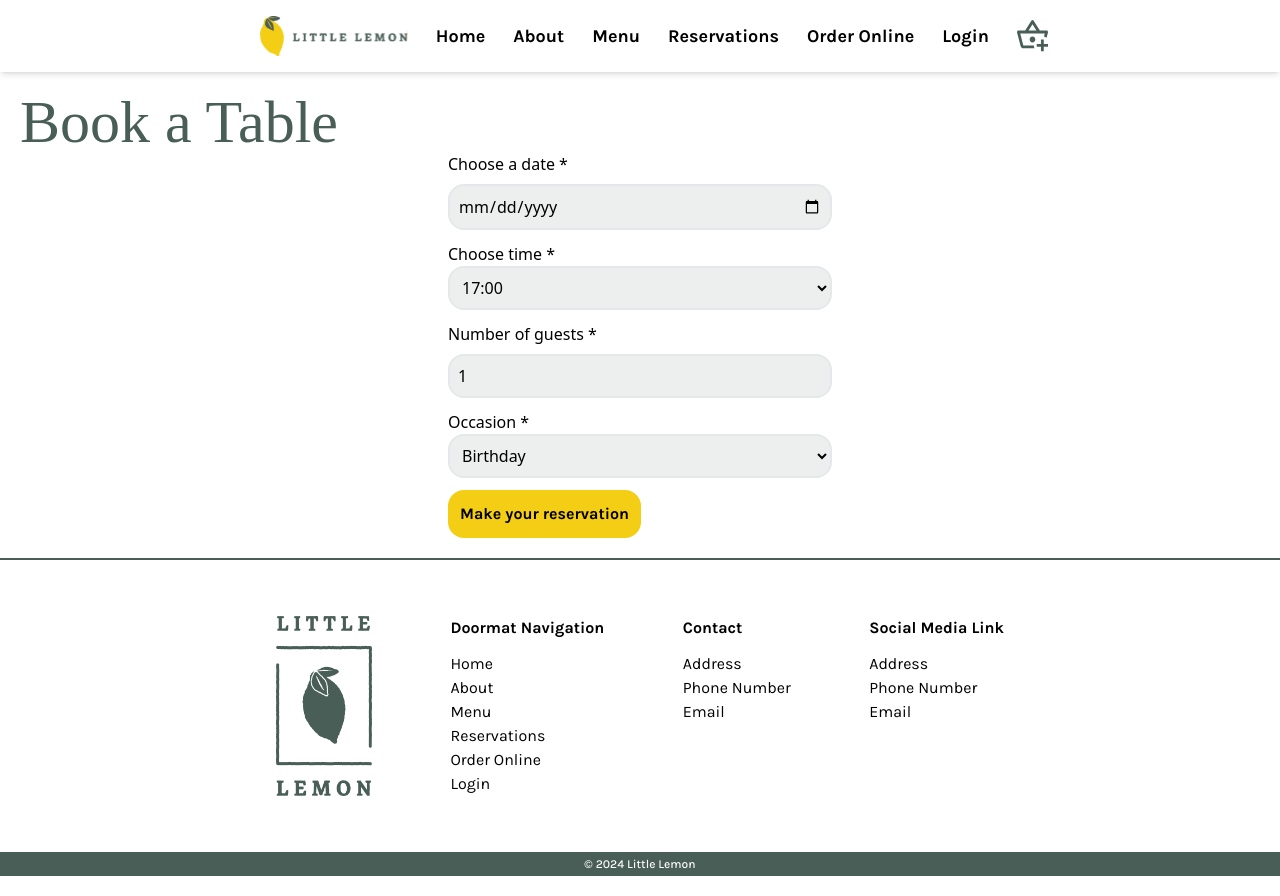
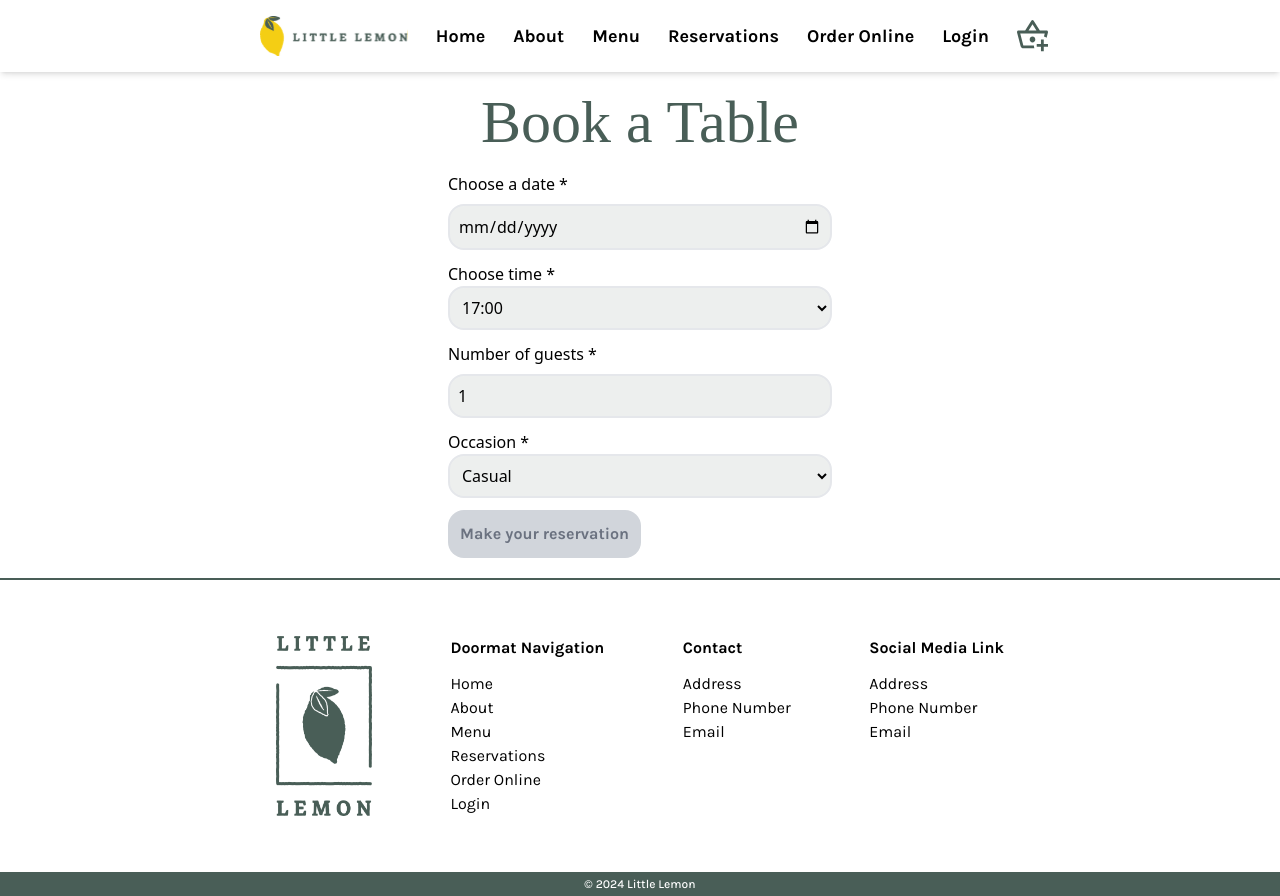
Before and after one commit to juliannGabrielDev/final-project-front-end, a React (Vite) app: page /booking in a window 1280 px wide. Built offline with nearby package versions, Linux system fonts and the light colour scheme; a web font is replaced by a local one.

Commit message:
04 - 01 - 24

```diff
--- a/src/App.jsx
+++ b/src/App.jsx
@@ -1,9 +1,7 @@
 import { Routes, Route } from "react-router-dom";
 
-import Nav from "./layout/Nav";
-import Home from "./pages/Home";
-import Footer from "./layout/Footer";
-import BookingPage from "./pages/BookingPage";
+import {Nav, Footer} from './layout';
+import {Home, BookingPage, ConfirmedBooking} from './pages';
 
 function App() {
   return (
@@ -14,6 +12,7 @@ function App() {
         {/* main and header here (<Home />) */}
         <Route path="/" element={<Home />} />
         <Route path="/booking" element={<BookingPage />} />
+        <Route path="/confirmed-booking" element={<ConfirmedBooking />} />
       </Routes>
 
       <Footer />
--- a/src/api/api.js
+++ b/src/api/api.js
@@ -29,3 +29,8 @@ export const fetchAPI = function(date) {
     console.log('Generated times for', parsedDate, result);
     return result;
 };
+
+export const submitAPI = function(formData) {
+    console.log('Submitting:', formData);
+    return true;
+};
--- a/src/components/CustomInput.jsx
+++ b/src/components/CustomInput.jsx
@@ -1,6 +1,6 @@
 import PropTypes from 'prop-types';
 
-export default function CustomInput({ id, type, label, placeholder, value, onChange, ...rest }) {
+export default function CustomInput({ id, type, label, placeholder, value, onChange, variant, ...rest }) {
     return (
         <>
             <label
@@ -16,7 +16,7 @@ export default function CustomInput({ id, type, label, placeholder, value, onCha
                 value={value}
                 onChange={onChange}
                 {...rest}
-                className="block mb-3 w-full bg-highlightWhite outline-none rounded-2xl p-2 border-2 focus:border-primaryGreen focus:ring-primaryGreen"
+                className={`${variant} block mb-3 w-full bg-highlightWhite outline-none rounded-2xl p-2 border-2 focus:border-primaryGreen focus:ring-primaryGreen`}
             />
         </>
     )
@@ -29,5 +29,6 @@ CustomInput.propTypes = {
     placeholder: PropTypes.string,
     value: PropTypes.string,
     onChange: PropTypes.func,
+    variant: PropTypes.string,
     rest: PropTypes.object,
 }
--- a/src/pages/BookingPage.jsx
+++ b/src/pages/BookingPage.jsx
@@ -1,5 +1,6 @@
 import { useState, useReducer, useEffect } from 'react';
-import { fetchAPI } from '../api/api';
+import { useNavigate } from 'react-router-dom';
+import { fetchAPI, submitAPI } from '../api/api';
 import PropTypes from 'prop-types';
 import { Button, CustomInput, H1 } from '../components';
 
@@ -44,8 +45,8 @@ export default function BookingPage() {
     }
 
     return (
-        <main className="p-5">
-            <H1 variant="text-primaryGreen">Book a Table</H1>
+        <main className="p-5 max-w-3xl mx-auto">
+            <H1 variant="text-primaryGreen text-center mb-5">Book a Table</H1>
             <BookingForm availableTimes={availableTimes} updateTimes={updateTimes} />
         </main>
     );
@@ -58,6 +59,36 @@ function BookingForm({ availableTimes, updateTimes }) {
         time: '',
         occasion: ''
     });
+    const [isFormValid, setIsFormValid] = useState(false);
+
+    useEffect(() => {
+        const initialTime = availableTimes.length > 0 ? availableTimes[0] : '';
+        setFormData((prev) => ({
+            ...prev,
+            time: initialTime,
+            occasion: 'Casual'
+        }));
+    }, [availableTimes]);
+
+    useEffect(() => {
+        console.log('Form data:', formData);
+        const isValid =
+            formData.date &&
+            formData.time &&
+            formData.guests > 0 &&
+            formData.guests <= 10 &&
+            formData.occasion;
+        setIsFormValid(isValid);
+    }, [formData]);
+
+    const navigate = useNavigate();
+
+    function submitForm(e, formData) {
+        e.preventDefault();
+        if (submitAPI(formData)) {
+            navigate('/confirmed-booking');
+        }
+    }
 
     function handleChange(e) {
         const { id, value } = e.target;
@@ -69,7 +100,7 @@ function BookingForm({ availableTimes, updateTimes }) {
     }
 
     return (
-        <form className="max-w-sm mx-auto">
+        <form className="max-w-sm mx-auto" onSubmit={(e) => submitForm(e, formData)}>
             <CustomInput
                 id="date"
                 type="date"
@@ -78,6 +109,7 @@ function BookingForm({ availableTimes, updateTimes }) {
                 onChange={handleChange}
                 aria-required="true"
                 aria-label="Select reservation date"
+                required
             />
             <label htmlFor="res-time" className="mb-2 font-medium">
                 Choose time *
@@ -88,6 +120,7 @@ function BookingForm({ availableTimes, updateTimes }) {
                 onChange={handleChange}
                 aria-label="Select the time for your reservation"
                 aria-required="true"
+                required
                 className="block mb-3 w-full bg-highlightWhite outline-none rounded-2xl p-2 border-2 focus:border-primaryGreen focus:ring-primaryGreen"
             >
                 {availableTimes.length > 0 ? (
@@ -110,7 +143,16 @@ function BookingForm({ availableTimes, updateTimes }) {
                 aria-required="true"
                 aria-label="Select the number of guests for your reservation"
                 aria-invalid={formData.guests <= 0 ? "true" : "false"}
+                required
+                aria-describedby="guests-error"
+                variant={`${formData.guests > 0 && formData.guests <= 10 ? "" : "bg-red-200 focus:border-red-900 focus:ring-red-900"}`}
             />
+            {formData.guests > 0 && formData.guests <= 10 ? (
+                ""
+            ) : (
+                <p id="guests-error" className="text-xs text-red-900 font-medium mb-3">Please select a number from 1 to 10 to indicate the number of diners. For larger groups, please contact us directly.</p>
+            )}
+
             <label htmlFor="occasion" className="mb-2 font-medium">
                 Occasion *
             </label>
@@ -120,13 +162,20 @@ function BookingForm({ availableTimes, updateTimes }) {
                 onChange={handleChange}
                 aria-label="Select the occasion for your reservation"
                 aria-required="true"
+                required
                 className="lock mb-3 w-full bg-highlightWhite outline-none rounded-2xl p-2 border-2 focus:border-primaryGreen focus:ring-primaryGreen"
             >
+                <option value="Casual">Casual</option>
                 <option value="Birthday">Birthday</option>
                 <option value="Anniversary">Anniversary</option>
             </select>
-            <Button variant="bg-primaryYellow px-3 py-3" aria-label="Make your reservation">
-                <input type="submit" value="Make your reservation" aria-hidden="true" />
+            <Button
+                type="submit"
+                variant={`px-3 py-3 ${isFormValid ? 'bg-primaryYellow cursor-pointer' : 'text-gray-500 bg-gray-300 cursor-not-allowed'}`}
+                aria-label="On click Make your reservation"
+                disabled={!isFormValid}
+            >
+                Make your reservation
             </Button>
         </form>
     );
--- a/src/pages/ComfirmedBooking.jsx
+++ b/src/pages/ComfirmedBooking.jsx
@@ -1,9 +1,9 @@
-import { H1 } from "../components";
+import { H1 } from '../components';
 
 export default function ConfirmedBooking() {
   return (
-    <main>
-      <H1>Confirmed</H1>
+    <main className="bg-primaryGreen">
+      <H1 variant="text-primaryYellow text-center p-4">Reservation confirmed</H1>
     </main>
   );
 }
--- /dev/null
+++ b/src/pages/index.js
@@ -0,0 +1,3 @@
+export {default as BookingPage} from './BookingPage';
+export {default as ConfirmedBooking} from './ComfirmedBooking';
+export {default as Home} from './Home';
```
